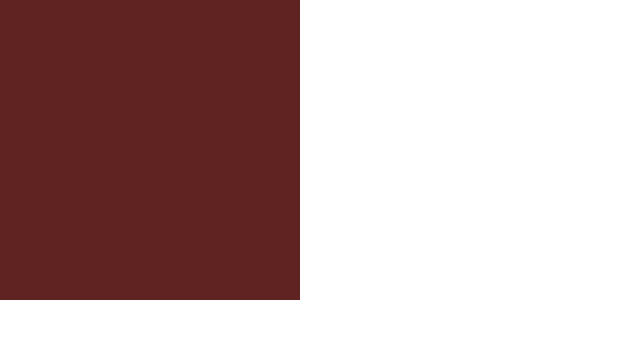
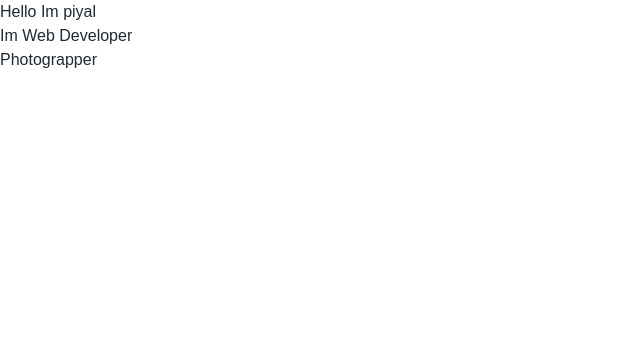
Before and after one commit to AshikurZaman01/GSAP, a React (Vite) app: page / in a window 1280 px wide. Shown: the top 338 px of the page, without its empty margins (0-640 px from the left). Built offline with nearby package versions, Linux system fonts and the light colour scheme.

Commit message:
add text animation

```diff
--- a/package.json
+++ b/package.json
@@ -10,6 +10,7 @@
     "preview": "vite preview"
   },
   "dependencies": {
+    "gsap": "^3.12.5",
     "localforage": "^1.10.0",
     "match-sorter": "^6.3.1",
     "react": "^18.2.0",
--- a/src/Components/Pages/GSAP/GSAP.jsx
+++ b/src/Components/Pages/GSAP/GSAP.jsx
@@ -1,9 +1,31 @@
 import style from './style.css';
+import gsap from "gsap";
+
 const GSAP = () => {
+
+
+    gsap.to('h1', {
+        fontSize: '100px',
+        color: 'blue',
+        duration: 5
+    })
+
+    gsap.from('h1', {
+        fontSize: '50px',
+        color: 'red',
+        delay: 5
+    })
+
+
     return (
         <div>
 
-            <div id='box'></div>
+
+            <div className='box' id='box'>
+                <h1>Hello Im piyal</h1>
+                <h1>Im Web Developer</h1>
+                <h1>Photograpper</h1>
+            </div>
 
         </div>
     );
--- a/src/Components/Pages/GSAP/style.css
+++ b/src/Components/Pages/GSAP/style.css
@@ -10,9 +10,3 @@ body {
     height: 100%;
     width: 100%;
 }
-
-#box {
-    height: 300px;
-    width: 300px;
-    background-color: #612222
-}
```
Also changed, not shown: 1 other file (tests, documents, lock files or other folders).
